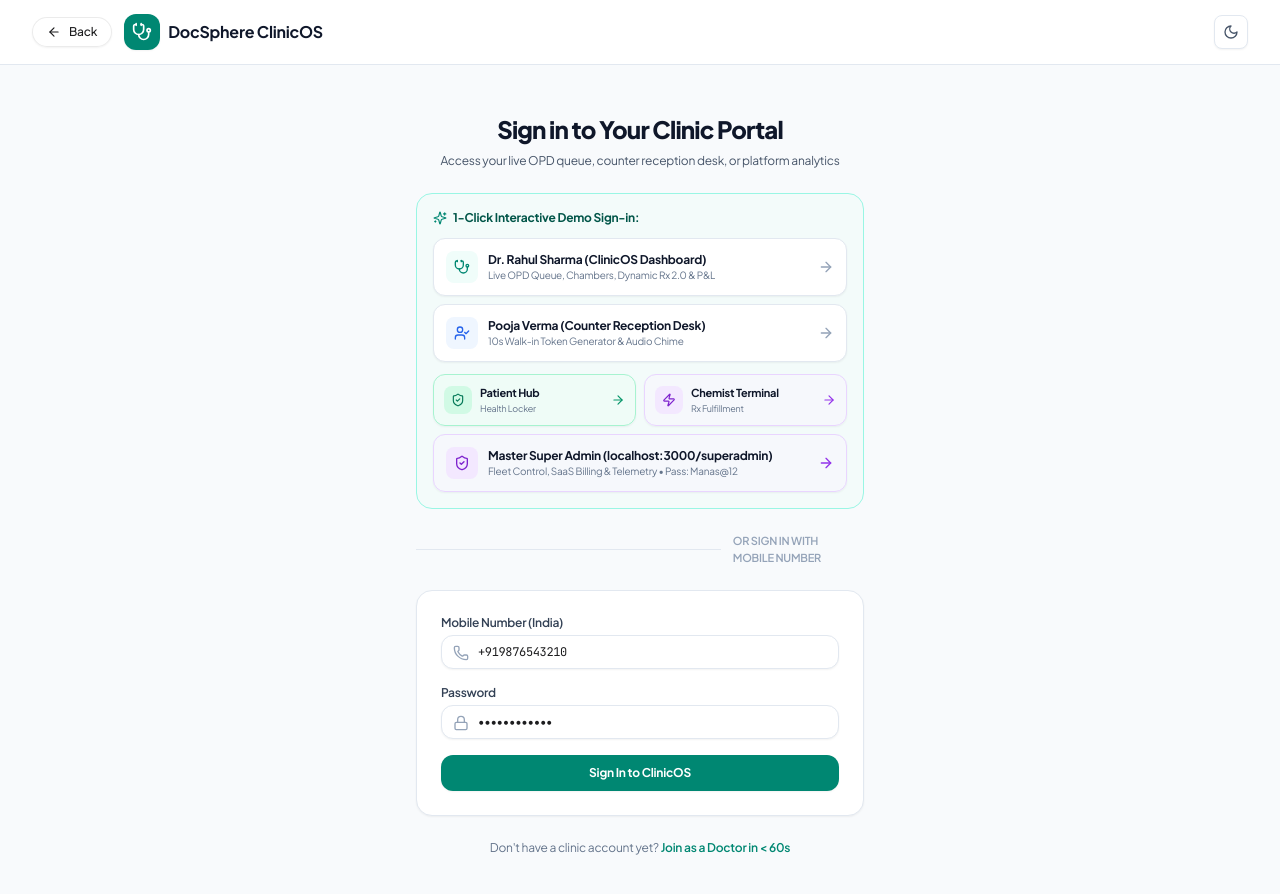
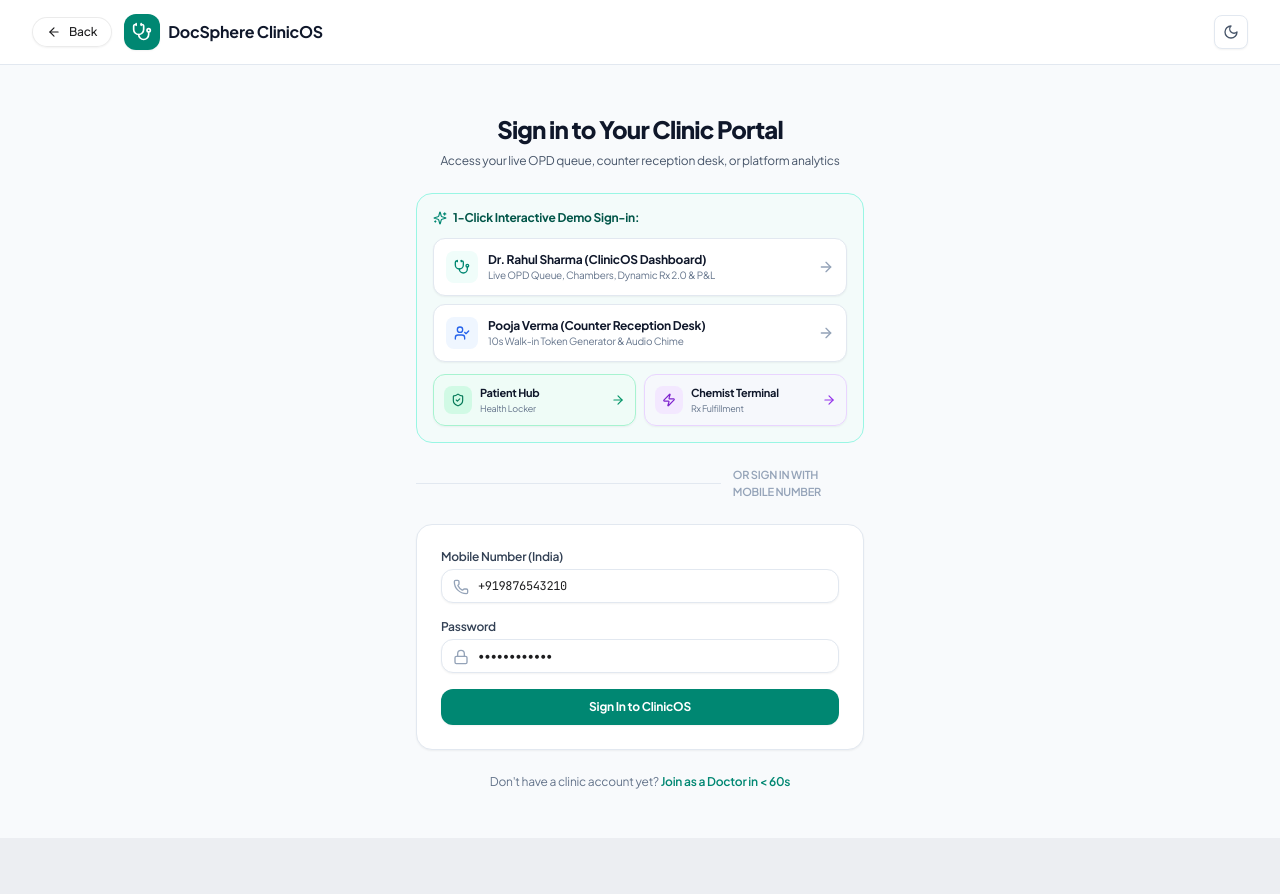
Before and after one commit to uniyalmanas/clinicos, a Next.js app in the folder apps/web/: page /login in a window 1280 px wide. Shown: the top 894 px of the page. After the commit the page ends 838 px from the top, so only its background shows below. Built offline with nearby package versions, Linux system fonts and the light colour scheme.

Commit message:
feat(auth): remove superadmin tabs from clinic login and dashboard - restrict to registered clinics/doctors only

```diff
--- a/apps/web/src/app/dashboard/layout.tsx
+++ b/apps/web/src/app/dashboard/layout.tsx
@@ -113,7 +113,6 @@
     { label: "Patient History Vault", href: "/dashboard/patients", icon: Users },
     { label: "Front Desk QR Standee", href: "/dashboard/standee", icon: Settings },
     { label: "Clinic Configuration", href: "/dashboard/settings", icon: Settings },
-    { label: "Super Admin Fleet", href: "/admin", icon: ShieldCheck, badge: "Master" },
   ];
 
   if (!authChecked) {
--- a/apps/web/src/app/login/page.tsx
+++ b/apps/web/src/app/login/page.tsx
@@ -228,22 +228,6 @@
                   <ArrowRight className="h-3.5 w-3.5 text-purple-600" />
                 </Link>
               </div>
-
-              <Link
-                href="/superadmin"
-                className="flex items-center justify-between rounded-xl border border-purple-200 bg-purple-50/50 p-3 text-left shadow-sm transition hover:border-purple-500 hover:bg-purple-50 dark:border-purple-900/50 dark:bg-purple-950/20"
-              >
-                <div className="flex items-center gap-2.5">
-                  <div className="flex h-8 w-8 items-center justify-center rounded-lg bg-purple-100 text-purple-700 dark:bg-purple-900 dark:text-purple-300">
-                    <ShieldCheck className="h-4 w-4" />
-                  </div>
-                  <div>
-                    <div className="text-xs font-bold text-slate-900 dark:text-white">Master Super Admin (localhost:3000/superadmin)</div>
-                    <div className="text-[10px] text-slate-500">Fleet Control, SaaS Billing & Telemetry • Pass: Manas@12</div>
-                  </div>
-                </div>
-                <ArrowRight className="h-4 w-4 text-purple-600" />
-              </Link>
             </div>
           </div>
 
```
